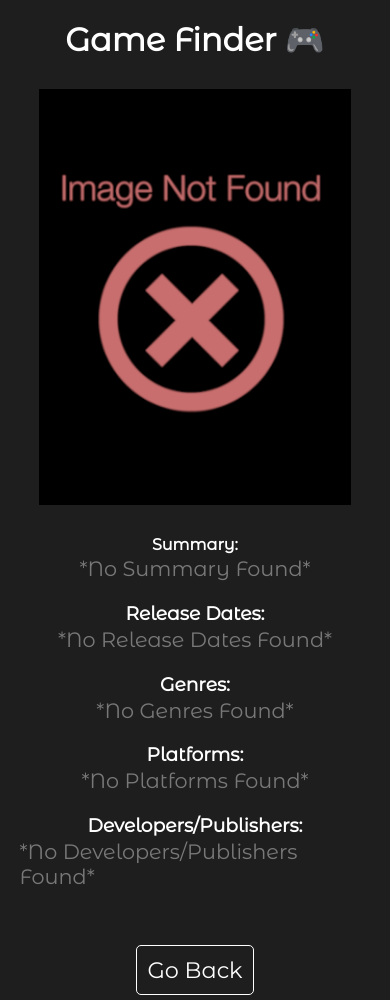
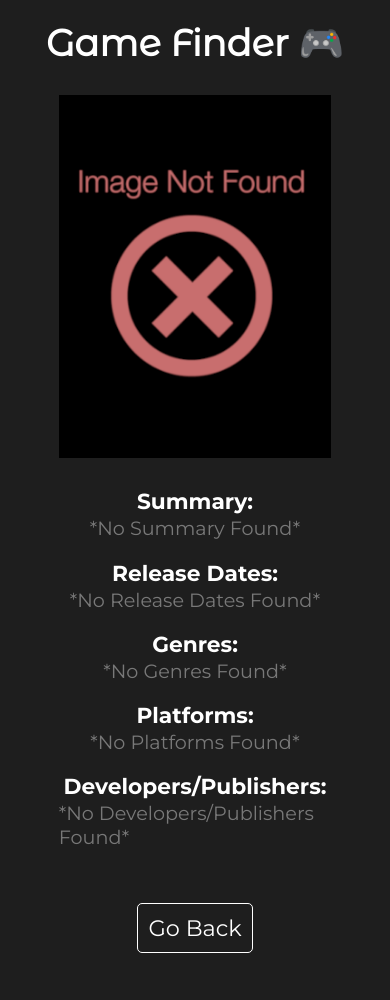
Before and after one commit to tj-browne/game-finder, a Django app: template main/templates/main/details.html in a window 390 px wide. After the commit the page ends 953 px from the top, so only its background shows below. Run offline with Django 5.2, Linux system fonts and the light colour scheme; the template is opened without the code that fills it, so the values that code supplies are empty; parts of the project's set-up code (start-up, migrations or seed data) failed here and were passed over.

Commit message:
Improve responsive and desktop css

```diff
--- a/main/static/main/css/styles.css
+++ b/main/static/main/css/styles.css
@@ -1,12 +1,12 @@
 body {
     background-color: #1E1E1E;
     color: #ffffff;
-    font-family: "Montserrat Alternates", sans-serif;
+    font-family: "Montserrat", sans-serif;
     width: 100%;
     margin: 0;
     scrollbar-gutter: stable both-edges;
 }
-/* TODO: Try different fonts */
+
 a {
     text-decoration: none;
     color: #ffffff;
@@ -24,6 +24,7 @@ main {
     font-size: 8em;
     margin: 20px;
     margin-bottom: 40px;
+    font-family: "Montserrat Alternates", sans-serif;
 }
 
 
@@ -46,7 +47,6 @@ main {
     width: 100%;
 }
 
-/*TODO: Fix centering of div search-container with card-container (look at margins)*/
 .search-container {
     margin-top: 25vh;
     display: flex;
@@ -77,6 +77,7 @@ main {
 .card-title {
     margin: 5px;
     /*font-size: 1.2em;*/
+    font-weight: bold;
 }
 
 .card-thumbnail {
@@ -134,17 +135,13 @@ main {
 }
 
 .details-title {
-    font-size: 2.7em;
+    font-size: 3em;
     margin-top: 5px;
     margin-bottom: 10px;
 }
 
-.details-summary {
-    font-size: 1.4em;
-}
-
 .details-container p {
-    font-size: 1.3em;
+    font-size: 1.5em;
 }
 
 .back-button {
@@ -152,8 +149,8 @@ main {
     color: #ffffff;
     border: 1px solid #ffffff;
     border-radius: 5px;
-    margin: 5px;
-    margin-top: 90px;
+    margin-top: 50px;
+    margin-bottom: 20px;
     font-size: 1.4em;
 }
 
@@ -164,8 +161,41 @@ main {
 
 @media only screen and (max-width: 1200px) {
     .homepage-title {
+        font-size: 4em;
+        margin: 20px;
+    }
+
+    .details-container {
+        font-size: 80%;
+    }
+
+    .search-form {
+        width: 80%;
+    }
+
+    .page-container {
+        flex-direction: column;
+        align-items: center;
+        margin: 0;
+    }
+
+    .details-container {
+        align-items: center;
+        justify-content: center;
+        width: 80%;
+    }
+
+    .details-container h3 {
+        font-size: 1.7em;
+    }
+
+    .details-title {
+        text-align: center;
         font-size: 3em;
-        margin: 20px;
+    }
+
+    .img-card img {
+        margin: 0;
     }
 }
 
@@ -182,18 +212,6 @@ main {
 
     .details-summary {
         font-size: 1em;
-    }
-
-    .page-container {
-        flex-direction: column;
-        align-items: center;
-        margin: 0;
-    }
-
-    .details-container {
-        align-items: center;
-        justify-content: center;
-        width: 90%;
     }
 
     .img-card {
@@ -218,7 +236,7 @@ main {
     }
 
     .homepage-title {
-        font-size: 2em;
+        font-size: 2.3em;
         margin: 20px;
     }
 
--- a/main/templates/main/details.html
+++ b/main/templates/main/details.html
@@ -10,6 +10,7 @@
     <link rel="preconnect" href="https://fonts.googleapis.com">
     <link rel="preconnect" href="https://fonts.gstatic.com" crossorigin>
     <link rel="stylesheet" href="https://fonts.googleapis.com/css2?family=Montserrat+Alternates&display=swap">
+    <link href="https://fonts.googleapis.com/css2?family=Montserrat:ital,wght@0,100..900;1,100..900&display=swap" rel="stylesheet">
 </head>
 <body>
 <main>
--- a/main/templates/main/search.html
+++ b/main/templates/main/search.html
@@ -10,6 +10,7 @@
     <link rel="preconnect" href="https://fonts.googleapis.com">
     <link rel="preconnect" href="https://fonts.gstatic.com" crossorigin>
     <link href="https://fonts.googleapis.com/css2?family=Montserrat+Alternates&display=swap" rel="stylesheet">
+    <link href="https://fonts.googleapis.com/css2?family=Montserrat:ital,wght@0,100..900;1,100..900&display=swap" rel="stylesheet">
 </head>
 <body>
 <main>
```
